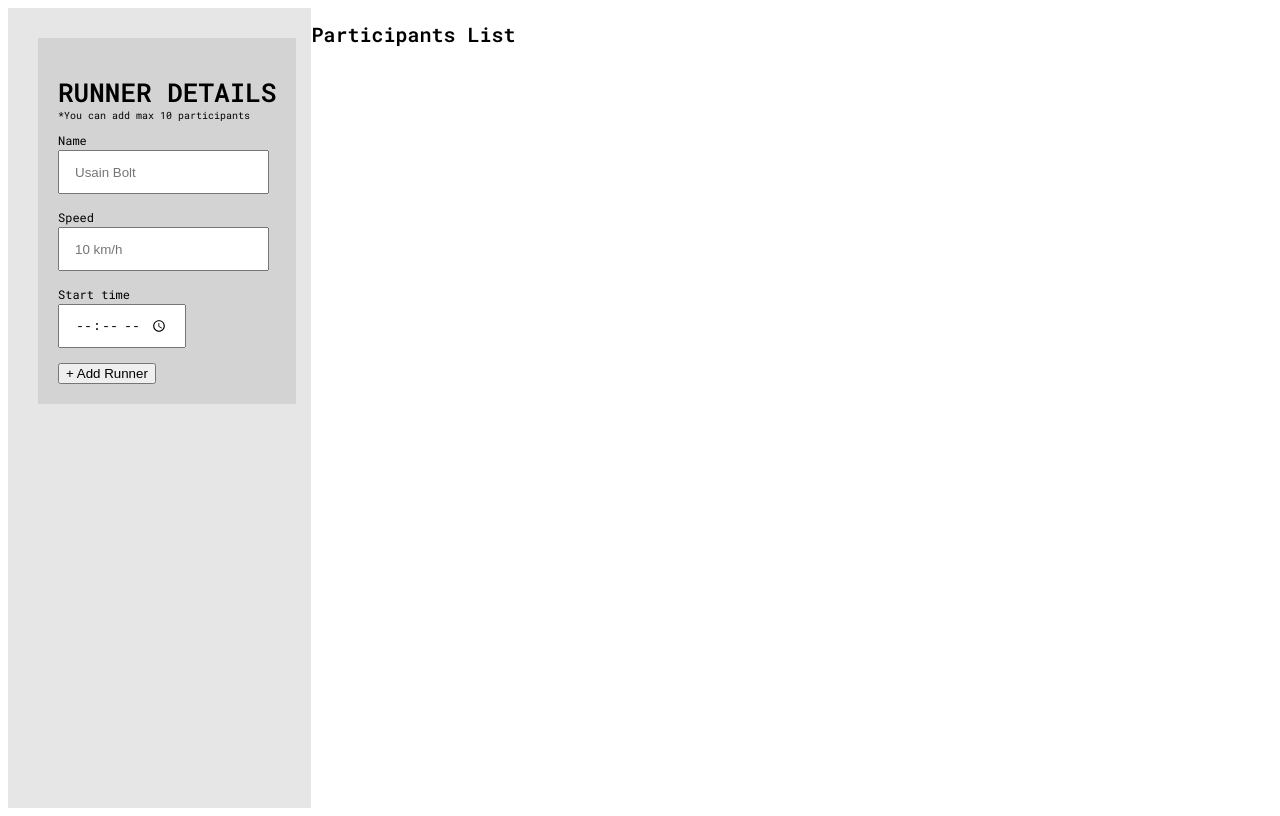
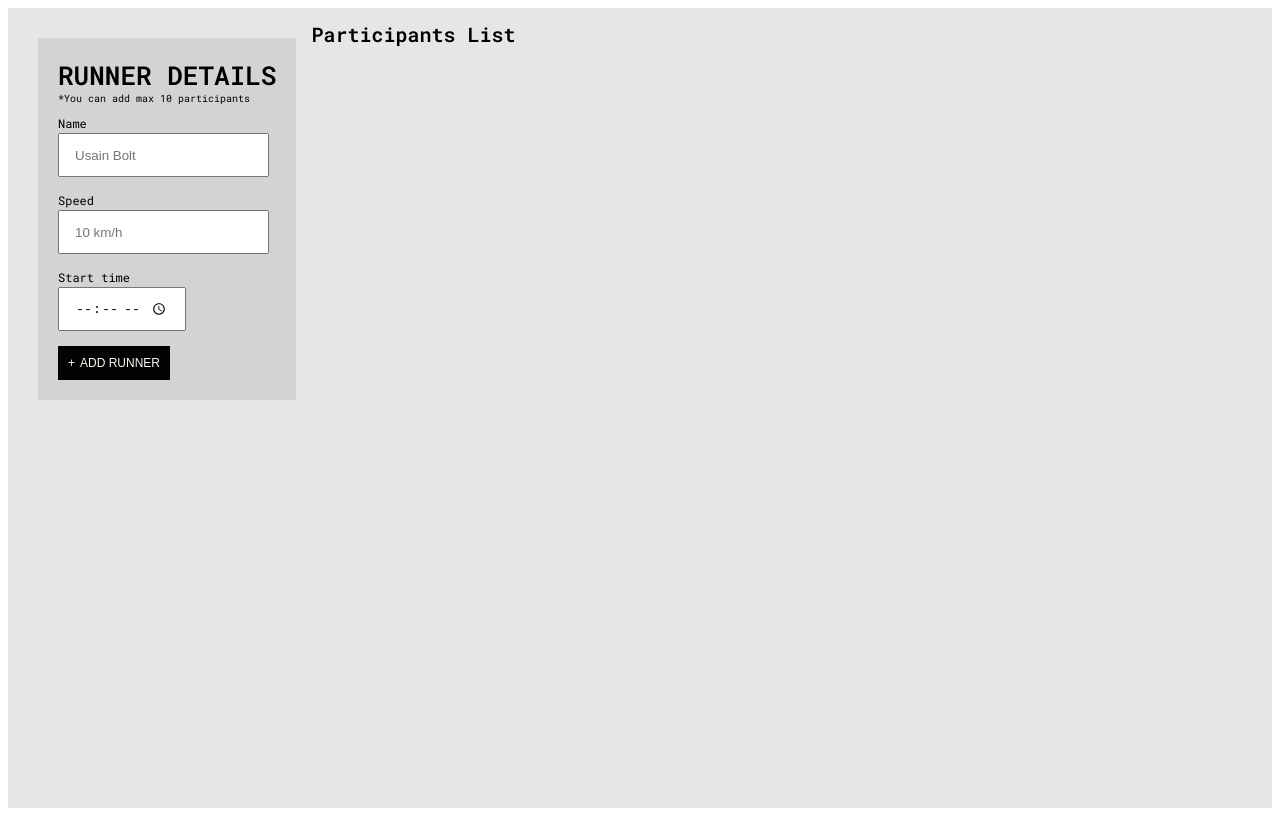
Before and after one commit to Trlaic/Racing-app, a React (Vite) app: page / in a window 1280 px wide. Built offline with nearby package versions, Linux system fonts and the light colour scheme.

Commit message:
x06: RunnerDetails component styling done

```diff
--- a/src/components/RunnerDetails.jsx
+++ b/src/components/RunnerDetails.jsx
@@ -6,20 +6,20 @@ export default function RunnerDetails() {
         <div className={styles.container}>
             <h1 className={styles.heading}>Runner details</h1>
             <p className={styles.paragraph}>*You can add max 10 participants</p>
-            <form className='form'>
-                <div>
+            <form>
+                <div className={styles.input_container}>
                     <label className={styles.label} htmlFor="runner-name">Name</label>
-                    <input className={styles.input} type="text" id="runner-name" placeholder="Usain Bolt"/>
+                    <input className={styles.input} type="text" id="runner-name" placeholder="Usain Bolt" />
                 </div>
-                <div>
+                <div className={styles.input_container}>
                     <label className={styles.label} htmlFor="runner-speed">Speed</label>
-                    <input className={styles.input} type="number" id="runner-speed" placeholder='10 km/h'/>
+                    <input className={styles.input} type="number" id="runner-speed" placeholder='10 km/h' />
                 </div>
-                <div>
+                <div className={styles.input_container}>
                     <label className={styles.label} htmlFor="runner-start-time">Start time</label>
-                    <input className={styles.input} type="time" id="runner-start-time"/>
+                    <input className={styles.input} type="time" id="runner-start-time" />
                 </div>
-                <button>+ Add Runner</button>
+                <button className="button button--black"><span className={styles.span_symbol}>+</span><span className={styles.span_text}>Add Runner</span></button>
             </form>
         </div>
     )
--- a/src/components/RunnerDetails.module.scss
+++ b/src/components/RunnerDetails.module.scss
@@ -11,7 +11,7 @@
     .heading {
         font-size: $font-heading-1;
         text-transform: uppercase;
-        margin-bottom: 0;
+        margin: 0;
     }
 
     .paragraph {
@@ -30,4 +30,18 @@
         height: 3rem;
         padding: .5rem 1.5rem;
     }
+
+    .input_container {
+        display: flex;
+        flex-direction: column;
+        align-items: flex-start;
+    }
+
+    .span_symbol {
+        margin: 0 .5rem;
+    }
+
+    .span_text {
+        margin-right: .5rem;
+    }
 }
--- a/src/main.scss
+++ b/src/main.scss
@@ -7,3 +7,15 @@
 body {
     font-family: 'Roboto Mono', monospace;
 }
+
+.button {
+    border: none;
+}
+
+.button--black {
+    color: #FAF9F6;
+    background-color: #050301;
+    text-transform: uppercase;
+    font-size: 1.2rem;
+    padding: 1rem .5rem;
+}
--- a/src/pages/LandingPage.module.scss
+++ b/src/pages/LandingPage.module.scss
@@ -3,10 +3,7 @@
 .container {
     display: flex;
     height: 100vh;
-
-    &_left {
-        background-color: $-color-gray--lighter;
-    }
+    background-color: $-color-gray--lighter;
 
     &_right {
         flex-basis: 60%;
```
